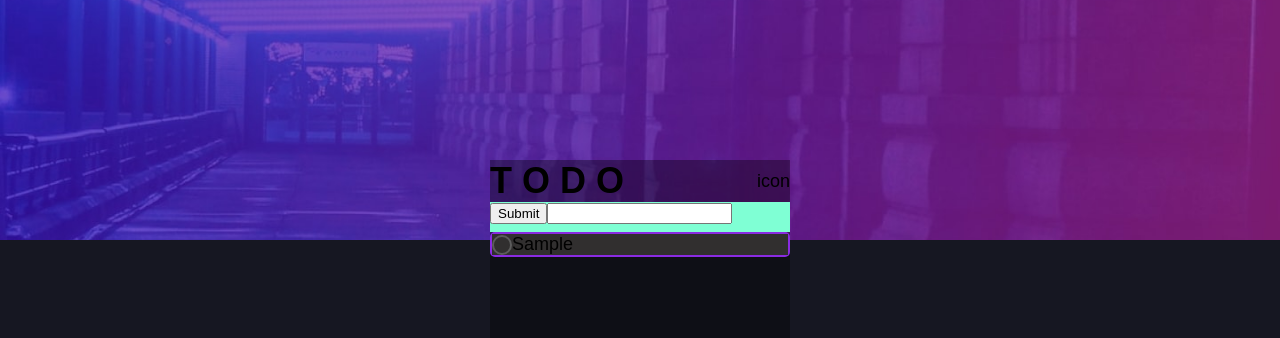
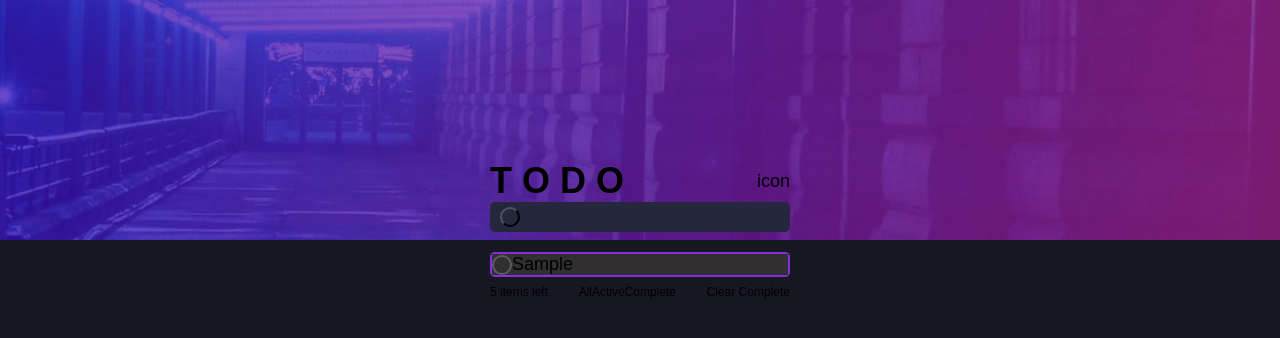
Before and after one commit to EmilcyFelipe/Frontend-Mentor-TODO, a React (Create React App) app: page / in a window 1280 px wide. Both pictures are taken after typing "Sample" into the empty fields and a click on the input 518 px from the left and 213 px from the top of the page. Shown: the top 338 px of the page. Built offline with nearby package versions, Linux system fonts and the light colour scheme; a web font is replaced by a local one.

Commit message:
some styles

```diff
--- a/src/components/List_Component/List_Component.css
+++ b/src/components/List_Component/List_Component.css
@@ -2,8 +2,22 @@
     background-color: blueviolet;
     width: 100%;
     border-radius: 5px;
+    overflow: hidden;
+    margin-top: 20px;
 }
 
 .row-list{
     width: 100%;
 }
+
+.management-wrapper, .management-wrapper *{
+    display: flex;
+    flex-direction: row;
+    font-size: 12px;
+    justify-content: space-between;
+    align-items: center;
+}
+
+.management-wrapper{
+    height: 30px;
+}
--- a/src/components/List_Component/List_Component.js
+++ b/src/components/List_Component/List_Component.js
@@ -1,17 +1,39 @@
+import { useEffect, useState } from "react";
 import TaskItem from "../Task_Item/Task_Item";
 
 import './List_Component.css'
 
 export default function ListComponent({list}){
+    const [listTask, setList] = useState(Array.from(list));
+
+    useEffect(()=>{
+        setList(Array.from(list))
+    },[list])
+
+
     return(
+        <>
         <table className="list-wrapper">
             <tbody>
-                {list.length>0 && list.map((li)=>(
+                {listTask.length>0 && listTask.map((li)=>(
                     <tr className="row-list">
                        <TaskItem id={li.id} message={li.message}/>
                     </tr>
                 ))}
             </tbody>
         </table>
+        {list.length>0 &&
+        <div className="management-wrapper">
+            <p>5 items left</p>
+            <div className="filters">
+                <p>All</p>
+                <p>Active</p>
+                <p>Complete</p>
+            </div>
+            <div>Clear Complete</div>
+
+        </div>
+        }
+        </>
     )
 }
--- a/src/components/Todo_Wrapper/Todo_Wrapper.css
+++ b/src/components/Todo_Wrapper/Todo_Wrapper.css
@@ -3,7 +3,6 @@
     top: 20%;
     width: 300px;
     height: 400px;
-    background-color: rgba(0, 0, 0, 0.356);
 }
 .todo-banner{
     display: flex;
@@ -14,5 +13,28 @@
 .input-wrapper{
     width: 100%;
     height: 30px;
-    background-color: aquamarine;
+    background-color: var(--screen-background);
+    border-radius: 5px;
+    padding: 0 10px;
 }
+
+.input-wrapper form{
+    height: 100%;
+    display: flex;
+    align-items: center;
+}
+
+.task-input-icon{
+    width: 20px;
+    height: 20px;
+    background: none;
+    border-radius: 50%;
+}
+
+.task-input{
+    width: 90%;
+    height: 100%;
+    background:none;
+    border: none;
+    outline: none;
+}
--- a/src/components/Todo_Wrapper/Todo_Wrapper.js
+++ b/src/components/Todo_Wrapper/Todo_Wrapper.js
@@ -25,8 +25,8 @@ export default function TodoWrapper(){
             </div>
             <div className="input-wrapper">
             <form onSubmit={insertElement}>
-                <input type="submit"/>
-                <input type="text" name="message"/>
+                <input className="task-input-icon" type="submit" value=''/>
+                <input className="task-input" type="text" name="message"/>
             </form>
             </div>
             <ListComponent list={taskList}/>
```
Also changed, not shown: src/components/management/Management.css (deleted), src/components/management/Management.js (deleted).
